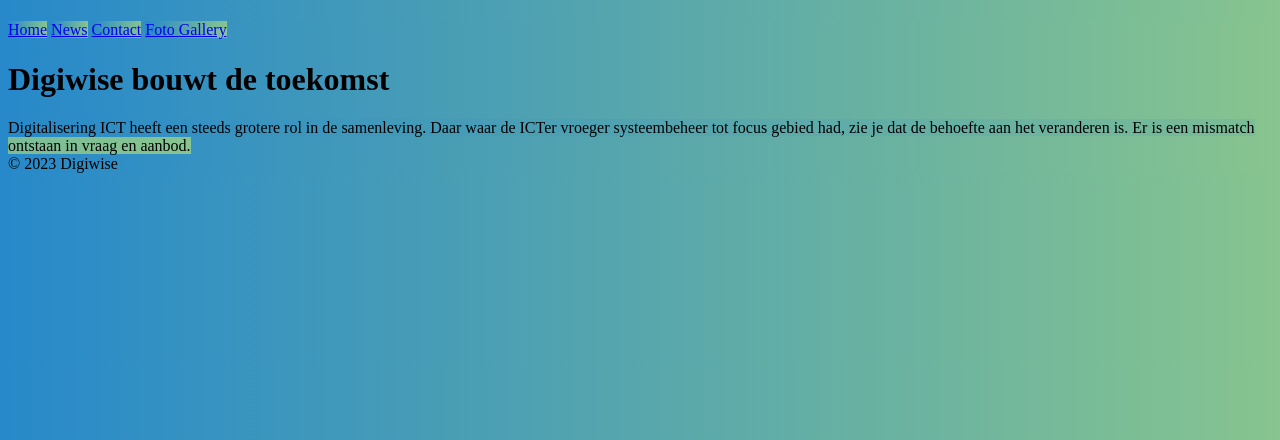
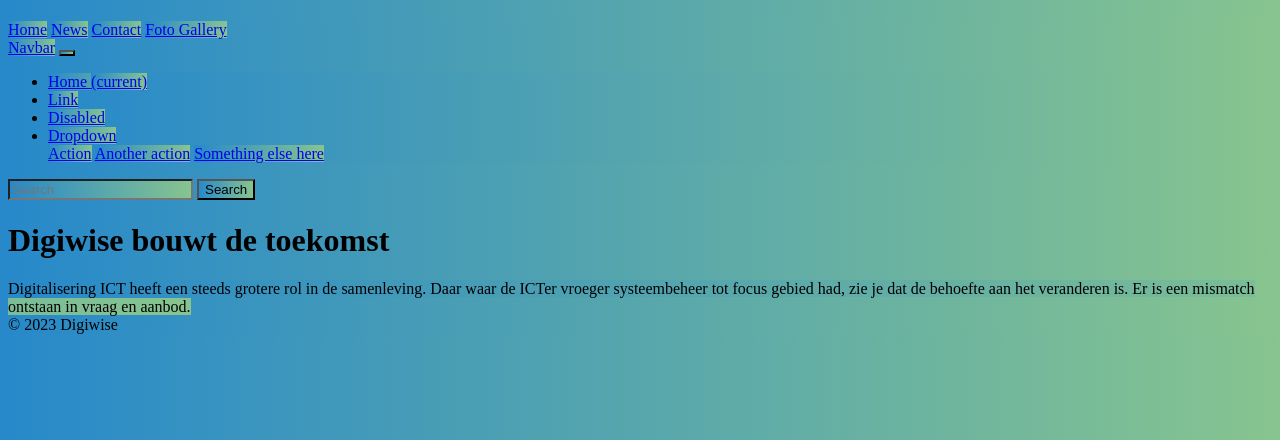
Before and after one commit to Parisxx/digiwise, a PHP site: page /index.php in a window 1280 px wide. Shown: the top 440 px of the page. Run offline with PHP 8.4, Linux system fonts and the light colour scheme.

Commit message:
test nav

```diff
--- a/header.php
+++ b/header.php
@@ -1,7 +1,41 @@
+<?php
+
+?>
 <html>
-
 <a href="index.php" class="block py-2 pl-3 pr-4 text-white bg-blue-700 rounded md:bg-transparent md:text-blue-700 md:p-0 dark:text-white" aria-current="page">Home</a>
 <a href="news.php" class="block py-2 pl-3 pr-4 text-white bg-blue-700 rounded md:bg-transparent md:text-blue-700 md:p-0 dark:text-white" aria-current="page">News</a>
 <a href="contact.php" class="block py-2 pl-3 pr-4 text-white bg-blue-700 rounded md:bg-transparent md:text-blue-700 md:p-0 dark:text-white" aria-current="page">Contact</a>
 <a href="foto.php" class="block py-2 pl-3 pr-4 text-white bg-blue-700 rounded md:bg-transparent md:text-blue-700 md:p-0 dark:text-white" aria-current="page">Foto Gallery</a>
  </html>
+
+ <nav class="navbar navbar-expand-md navbar-dark bg-success fixed-top">
+      <a class="navbar-brand" href="#">Navbar</a>
+      <button class="navbar-toggler" type="button" data-toggle="collapse" data-target="#navbarsExampleDefault" aria-controls="navbarsExampleDefault" aria-expanded="false" aria-label="Toggle navigation">
+        <span class="navbar-toggler-icon"></span>
+      </button>
+      <div class="collapse navbar-collapse" id="navbarsExampleDefault">
+        <ul class="navbar-nav mr-auto">
+          <li class="nav-item active">
+            <a class="nav-link" href="index.php">Home <span class="sr-only">(current)</span></a>
+          </li>
+          <li class="nav-item">
+            <a class="nav-link" href="news.php">Link</a>
+          </li>
+          <li class="nav-item">
+            <a class="nav-link disabled" href="copntact.php">Disabled</a>
+          </li>
+          <li class="nav-item dropdown">
+            <a class="nav-link dropdown-toggle" href="http://example.com" id="dropdown01" data-toggle="dropdown" aria-haspopup="true" aria-expanded="false">Dropdown</a>
+            <div class="dropdown-menu" aria-labelledby="dropdown01">
+              <a class="dropdown-item" href="#">Action</a>
+              <a class="dropdown-item" href="#">Another action</a>
+              <a class="dropdown-item" href="#">Something else here</a>
+            </div>
+          </li>
+        </ul>
+        <form class="form-inline my-2 my-lg-0">
+          <input class="form-control mr-sm-2" type="text" placeholder="Search" aria-label="Search">
+          <button class="btn btn-outline-success my-2 my-sm-0" type="submit">Search</button>
+        </form>
+      </div>
+    </nav>
```
